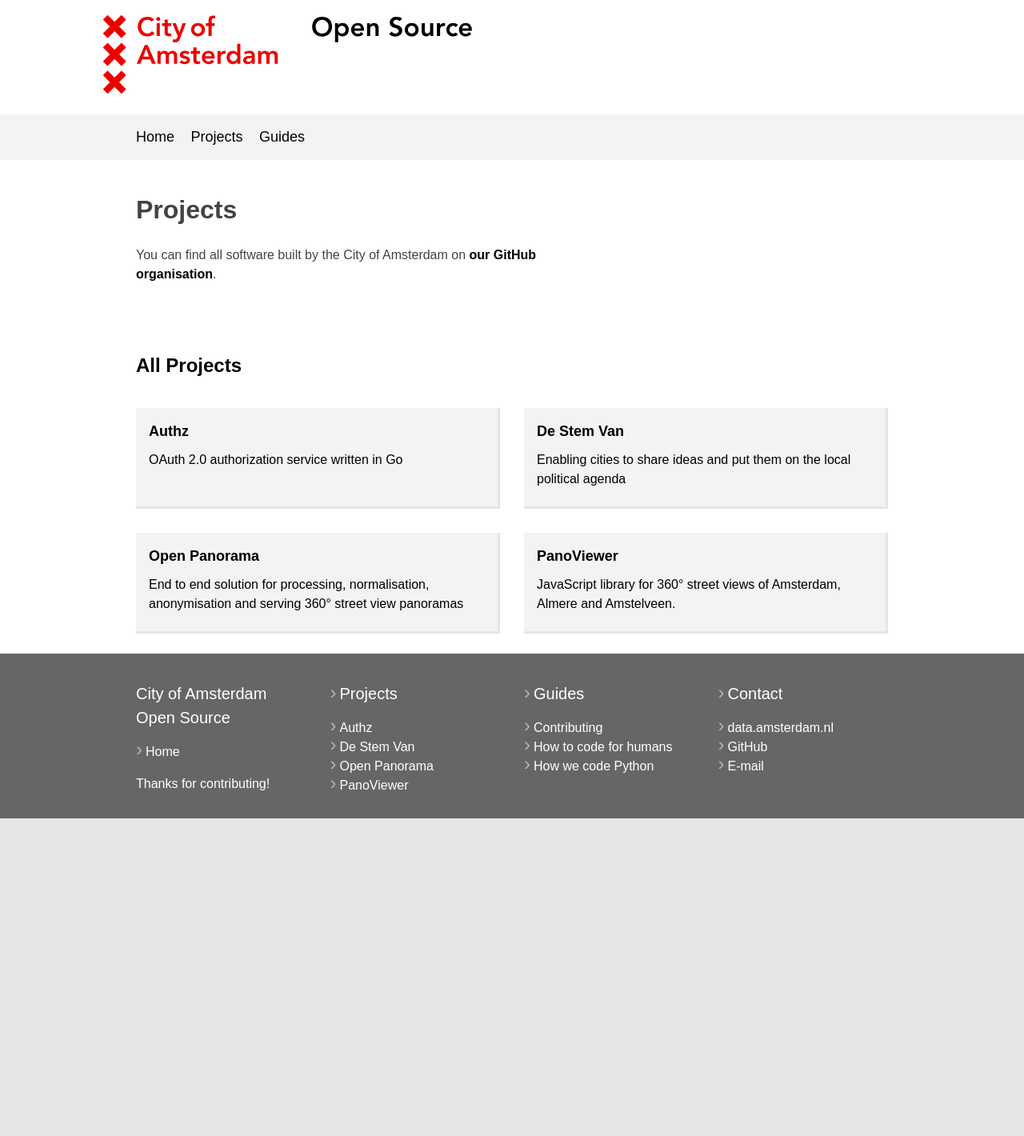
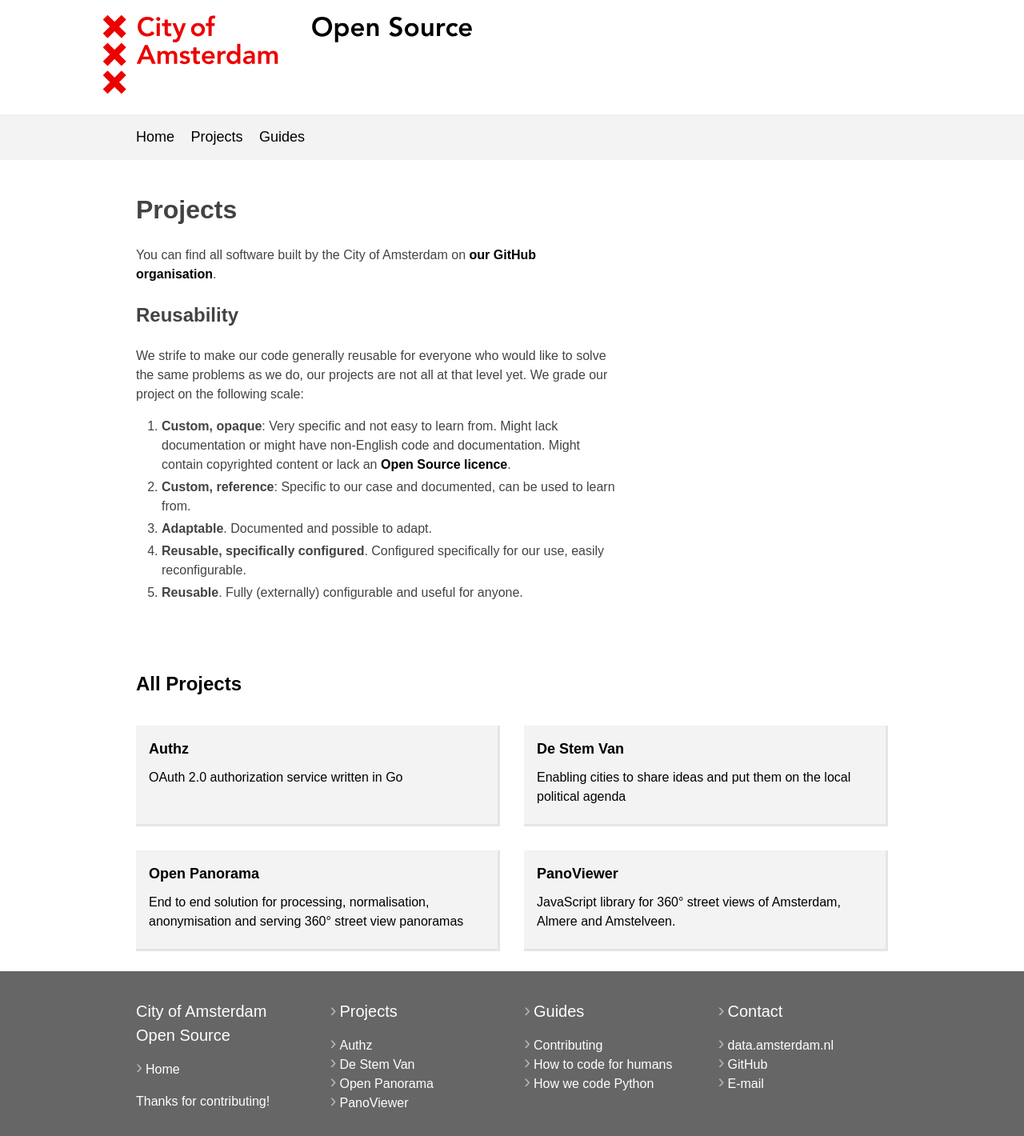
Before and after one commit to Amsterdam/amsterdam.github.io, a Jekyll site: the page built from projects/index.md, in a window 1280 px wide. Shown: the whole page at 80% size. Built offline with Jekyll 4.4.1, drawn with Linux system fonts in a browser that asks for light colours; our own code applies the rules of GitHub Pages for plain Markdown files; before the commit the page ends 1023 px from its top, so only the background shows below that.

Commit message:
A text about reusability measure

```diff
--- a/projects/index.md
+++ b/projects/index.md
@@ -1,3 +1,13 @@
 # Projects
 
 You can find all software built by the City of Amsterdam on [our GitHub organisation](https://github.com/amsterdam).
+
+## Reusability
+
+We strife to make our code generally reusable for everyone who would like to solve the same problems as we do, our projects are not all at that level yet. We grade our project on the following scale:
+
+1. **Custom, opaque**: Very specific and not easy to learn from. Might lack documentation or might have non-English code and documentation. Might contain copyrighted content or lack an [Open Source licence](https://opensource.org/licenses).
+2. **Custom, reference**: Specific to our case and documented, can be used to learn from.
+3. **Adaptable**. Documented and possible to adapt.
+4. **Reusable, specifically configured**. Configured specifically for our use, easily reconfigurable.
+5. **Reusable**. Fully (externally) configurable and useful for anyone.
```
